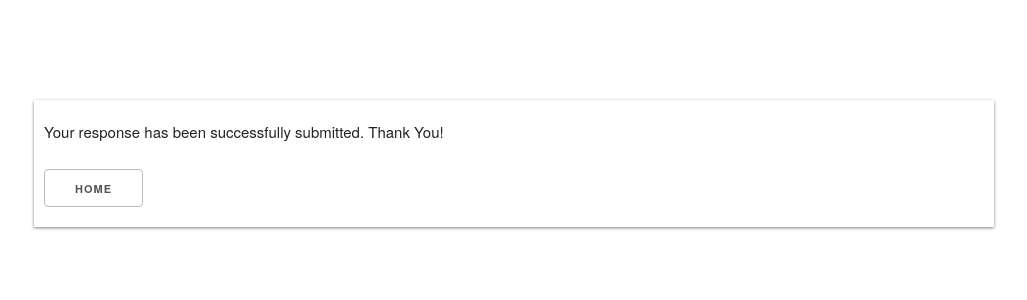
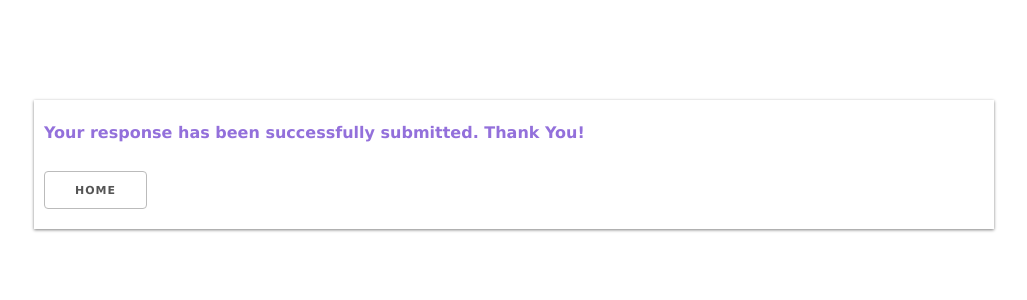
Before and after one commit to temitopeakinsoto/giftcot, a React (Create React App) app: page /thanks in a window 1280 px wide. Shown: the top 300 px of the page, without its empty margins (126-1153 px from the left). Built offline with nearby package versions, Linux system fonts and the light colour scheme.

Commit message:
add more css styles to Thank you page

```diff
--- a/src/Thanks.js
+++ b/src/Thanks.js
@@ -1,11 +1,23 @@
-import React from 'react'
-import { Link } from 'react-router-dom'
+import React from "react";
+import { Link } from "react-router-dom";
 
 export default function Thanks() {
-    return (
-        <div style={{boxShadow: '0px 1px 3px 0px gray', marginTop: '10rem', padding: '2rem 1rem 1rem 1rem'}} >
-            <p>Your response has been successfully submitted. Thank You!</p>
-            <Link to='/'><button>Home</button></Link>
-        </div>
-    )
+  return (
+    <div
+      style={{
+        fontSize: "16px",
+        fontWeight: "bold",
+        color: "mediumpurple",
+        fontFamily: "Verdana",
+        boxShadow: "0px 1px 3px 0px gray",
+        marginTop: "10rem",
+        padding: "2rem 1rem 1rem 1rem",
+      }}
+    >
+      <p>Your response has been successfully submitted. Thank You!</p>
+      <Link to="/">
+        <button>Home</button>
+      </Link>
+    </div>
+  );
 }
```
